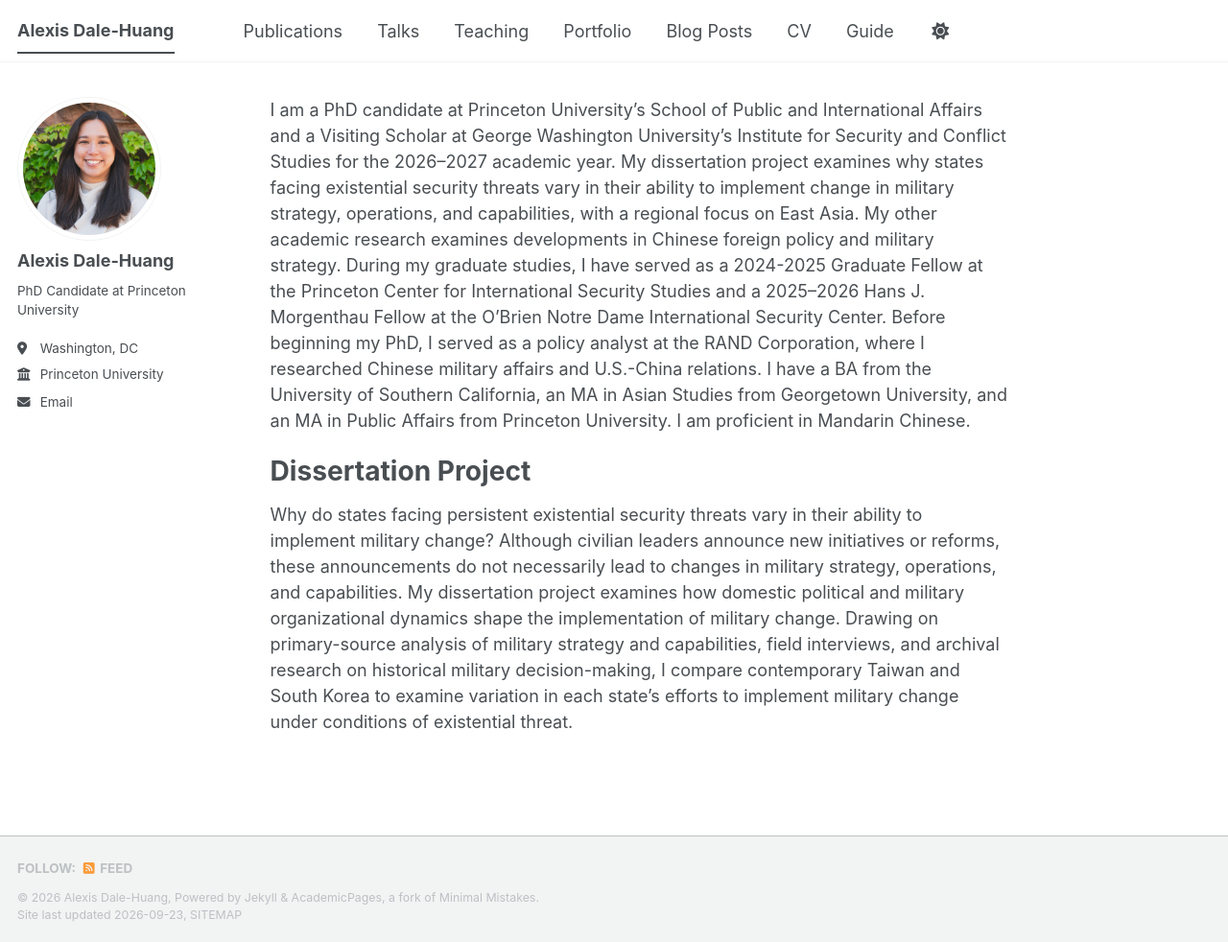
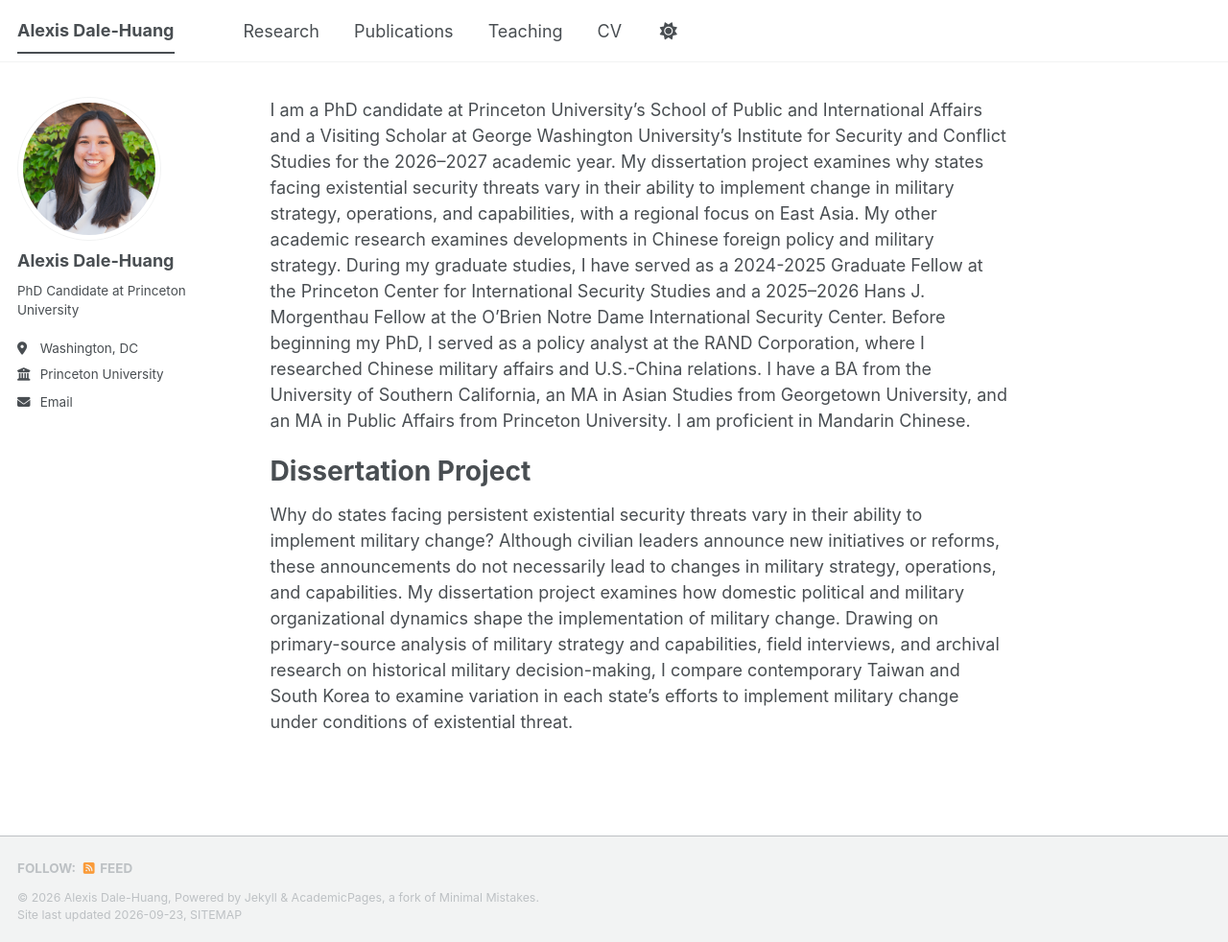
Before and after one commit to alexisdalehuang/alexisdalehuang.github.io, a Jekyll site: the page built from _pages/about.md, in a window 1280 px wide and 982 px high. Shown: the whole window at 96% size. Built offline with Jekyll 4.4.1, drawn with Linux system fonts in a browser that asks for light colours; a style sheet for code colours, icons or effects is not loaded.

Commit message:
Update navigation links in navigation.yml

```diff
--- a/_data/navigation.yml
+++ b/_data/navigation.yml
@@ -8,26 +8,17 @@
 #      Markdown formatted page while the second is generated using JSON.
 
 main:
+  - title: "Research"
+    url: /research/
+
   - title: "Publications"
     url: /publications/
 
-  - title: "Talks"
-    url: /talks/
-
   - title: "Teaching"
     url: /teaching/
-
-  - title: "Portfolio"
-    url: /portfolio/
-
-  - title: "Blog Posts"
-    url: /year-archive/
 
   - title: "CV"
     url: /cv/
 
   # - title: "CV"
   #   url: /cv-json/
-
-  - title: "Guide"
-    url: /markdown/
```
